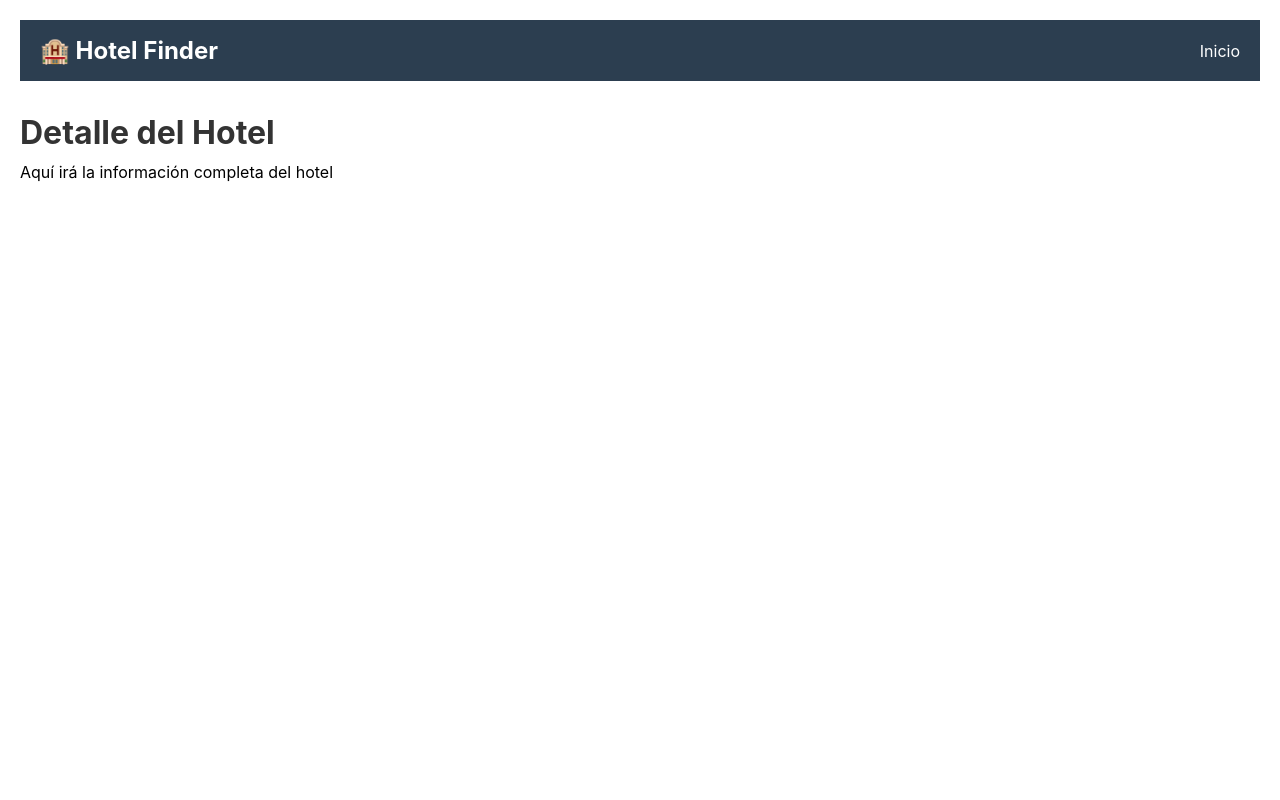
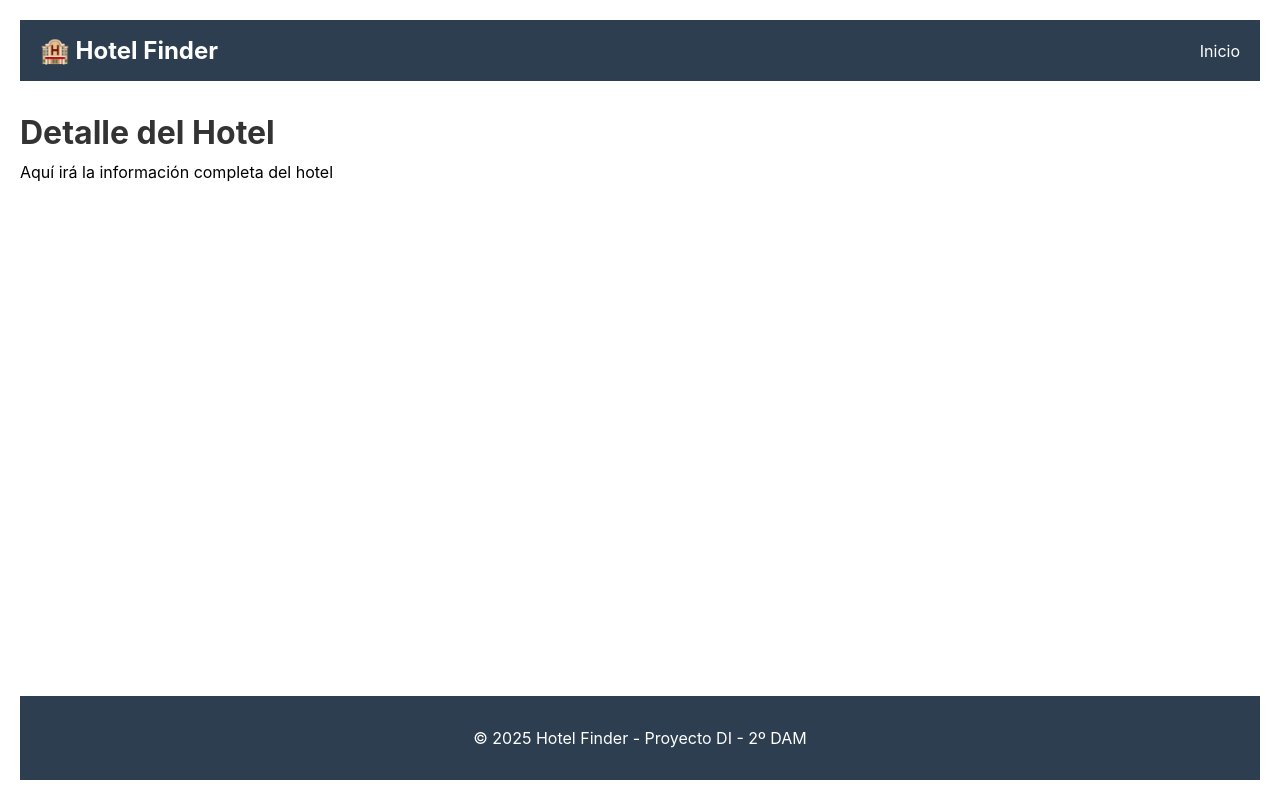
Before and after one commit to davidgarcia11/hotel-finder-DI, a React (Create React App) app in the folder frontend/: page /hotel/1 in a window 1280 px wide. Built offline with nearby package versions, Linux system fonts and the light colour scheme.

Commit message:
feat: Añadir componente Footer

```diff
--- a/frontend/src/App.js
+++ b/frontend/src/App.js
@@ -1,5 +1,6 @@
 import { BrowserRouter, Routes, Route } from 'react-router-dom';
 import Header from './components/layout/Header';
+import Footer from './components/layout/Footer';
 import ListaHoteles from './pages/ListaHoteles';
 import DetalleHotel from './pages/DetalleHotel';
 import './App.css';
@@ -7,12 +8,15 @@ import './App.css';
 function App() {
     return (
         <BrowserRouter>
-            <div className="App">
+            <div className="App" style={{ minHeight: '100vh', display: 'flex', flexDirection: 'column' }}>
                 <Header />
-                <Routes>
-                    <Route path="/" element={<ListaHoteles />} />
-                    <Route path="/hotel/:id" element={<DetalleHotel />} />
-                </Routes>
+                <div style={{ flex: 1 }}>
+                    <Routes>
+                        <Route path="/" element={<ListaHoteles />} />
+                        <Route path="/hotel/:id" element={<DetalleHotel />} />
+                    </Routes>
+                </div>
+                <Footer />
             </div>
         </BrowserRouter>
     );
--- /dev/null
+++ b/frontend/src/components/layout/Footer.jsx
@@ -0,0 +1,25 @@
+function Footer() {
+    return (
+        <footer style={styles.footer}>
+            <div style={styles.container}>
+                <p>© 2025 Hotel Finder - Proyecto DI - 2º DAM</p>
+            </div>
+        </footer>
+    );
+}
+
+const styles = {
+    footer: {
+        backgroundColor: '#2c3e50',
+        padding: '2rem 1rem',
+        marginTop: 'auto',
+        textAlign: 'center',
+    },
+    container: {
+        maxWidth: '1200px',
+        margin: '0 auto',
+        color: 'white',
+    },
+};
+
+export default Footer;
```
